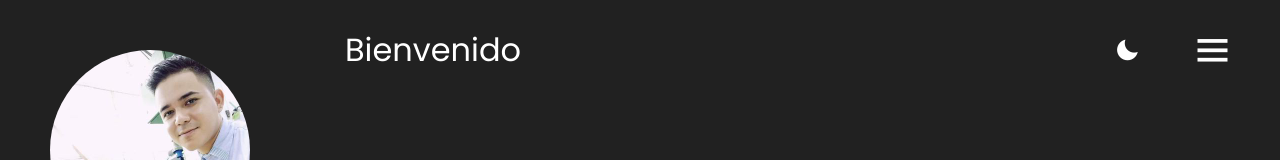
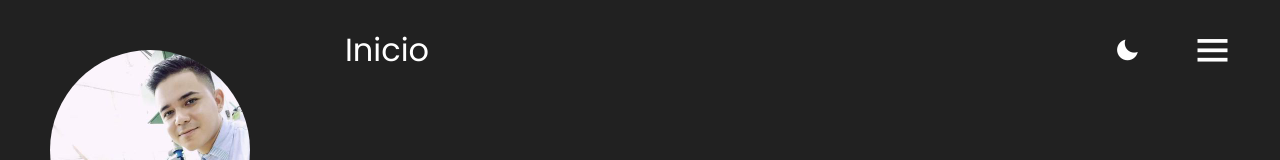
Before and after one commit to Jhoncatalan/portafolioJhon, a plain HTML site: page index.html in a window 1280 px wide. Shown: the top 160 px of the page. Drawn offline with nearby package versions, Linux system fonts and the light colour scheme.

Commit message:
actualize el nombre nuevamente

```diff
--- a/index.html
+++ b/index.html
@@ -64,7 +64,7 @@
         <div class="cabezera-fondo">
 
             <div class="cabezera-menu">
-                <p>Bienvenido</p>
+                <p>Inicio</p>
 
                 <div class="cabezera-thema">
                     <i class='bx bxs-moon oscuro' ></i>
```
